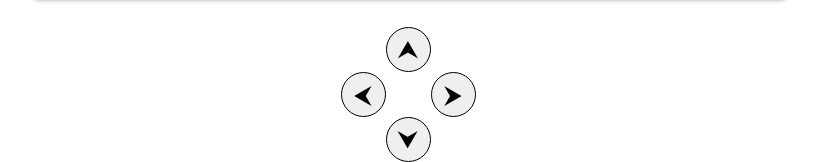
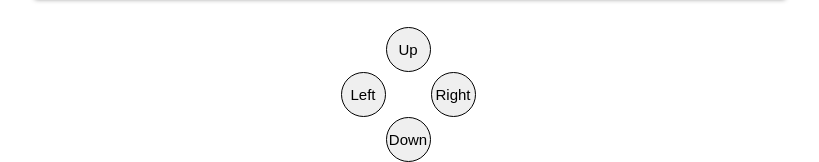
Before and after one commit to robertegelund/snake, a website built with webpack: page src/template.html in a window 1280 px wide. Shown: the part 638-800 px from the top of the page, without its empty margins (232-1051 px from the left). Built offline with nearby package versions, Linux system fonts and the light colour scheme.

Commit message:
Color when clicking buttons

```diff
--- a/src/styles/main.scss
+++ b/src/styles/main.scss
@@ -49,5 +49,9 @@ body {
     height: 45px; width: 45px;
     border-radius: 50%;
     border: 1px solid black;
-    font-size: 25px;
+    font-size: 15px;
+
+    &:active {
+        background: #112233; color: white;
+    }
 }
--- a/src/template.html
+++ b/src/template.html
@@ -19,13 +19,13 @@
 
     <section class="buttons">
         <div></div>
-        <button class="btn btn-up">&#11165</button>
+        <button class="btn btn-up">Up</button>
         <div></div>
-        <button class="btn btn-left">&#11164</button>
+        <button class="btn btn-left">Left</button>
         <div></div>
-        <button class="btn btn-right">&#11166</button>
+        <button class="btn btn-right">Right</button>
         <div></div>
-        <button class="btn btn-down">&#11167</button>
+        <button class="btn btn-down">Down</button>
     </section>
 </body>
 
```
